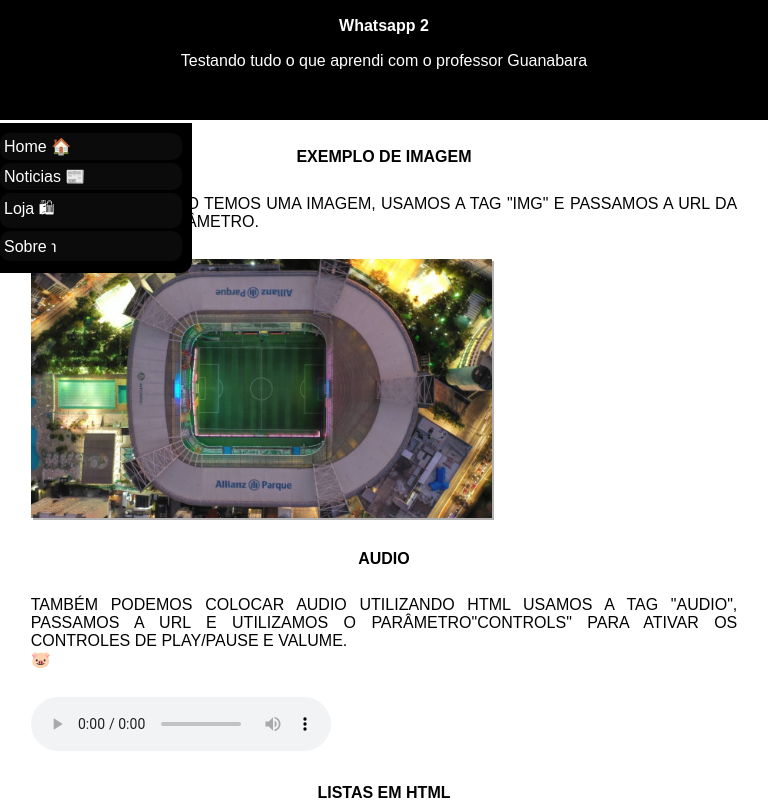
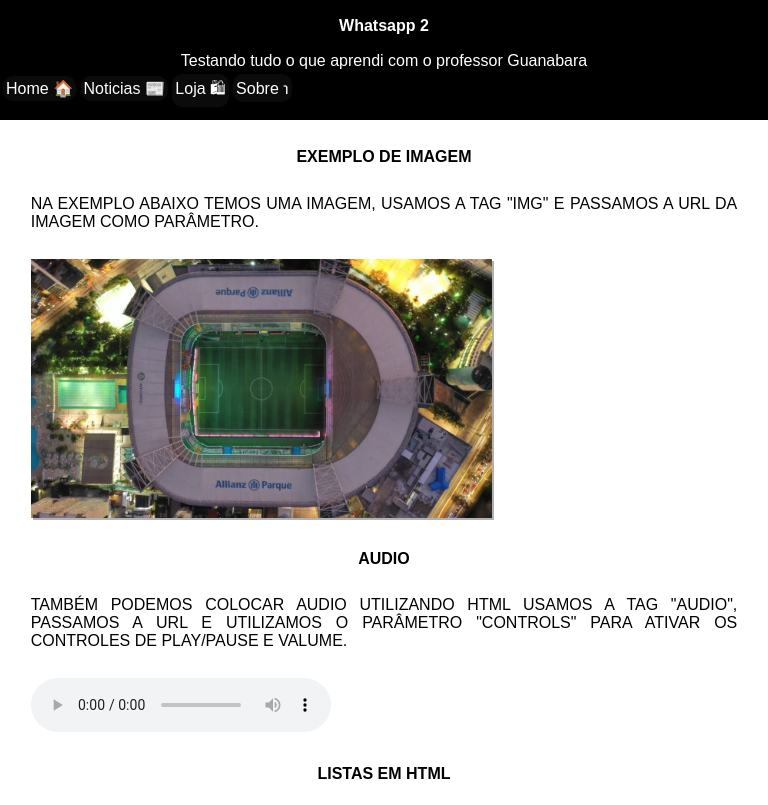
Before and after one commit to PauloJava-Coffee/treino, a plain HTML site: page index.html in a window 768 px wide. Shown: the top 805 px of the page. Drawn offline with Linux system fonts and the light colour scheme.

Commit message:
--------------------------

```diff
--- a/estilos/media-query.css
+++ b/estilos/media-query.css
@@ -10,20 +10,60 @@ TELAS GRANDES: MAIOR QUE 1200PX WIDTH
 */
 
 /*Tablete*/
+
 @media screen and (min-width: 768px) and (max-width: 992px) {
 
-     i#burguer{
+    i#burguer {
         display: none;
     }
-    menu{
+
+    menu {
+        top: -29%;
+        position: relative;
+        display: block;
+        height: 40%;
+        width: 100%;
+        background-color: transparent;
+    }
+
+    menu>ul {
+        display: block;
+        height: auto;
+        margin-left: 3px;
+
+
+
+    }
+
+    menu>ul>li {
+        width: auto;
+        position: relative;
+        border-radius: 10px;
         display: inline-block;
+
+
+
+
     }
+
+    menu>ul>li>a {
+
+        display: block;
+        text-decoration: none;
+        color: white;
+        margin: 0%;
+
+        padding: 3px;
+
+
+    }
+
 }
 
 /*Desktop */
-@media screen and (min-width: 992px) and (max-width: 1200px){
+@media screen and (min-width: 992px) and (max-width: 1200px) {
 
-    i#burguer{
+    i#burguer {
         display: none;
     }
 }
--- a/estilos/style.css
+++ b/estilos/style.css
@@ -15,6 +15,7 @@
     padding: 0%;
     font-family: Arial, Helvetica, sans-serif;
     font-size: 1em;
+    text-align: justify;
 }
 
 header {
@@ -85,7 +86,6 @@ menu>ul>li {
 menu>ul>li>a {
 
     display: block;
-    background-image: url('../img/foto.jpg');
     text-decoration: none;
     color: white;
     margin: 0%;
--- a/index.html
+++ b/index.html
@@ -42,9 +42,8 @@
             <h2>AUDIO</h2>
             <P>
                 TAMBÉM PODEMOS COLOCAR AUDIO UTILIZANDO HTML
-                USAMOS A TAG "AUDIO", PASSAMOS A URL E UTILIZAMOS O PARÂMETRO"CONTROLS" PARA ATIVAR OS CONTROLES DE
-                PLAY/PAUSE E VALUME. <br>
-                &#x1f437;
+                USAMOS A TAG "AUDIO", PASSAMOS A URL E UTILIZAMOS O PARÂMETRO "CONTROLS" PARA ATIVAR OS CONTROLES DE
+                PLAY/PAUSE E VALUME.
 
             </P>
 
```
